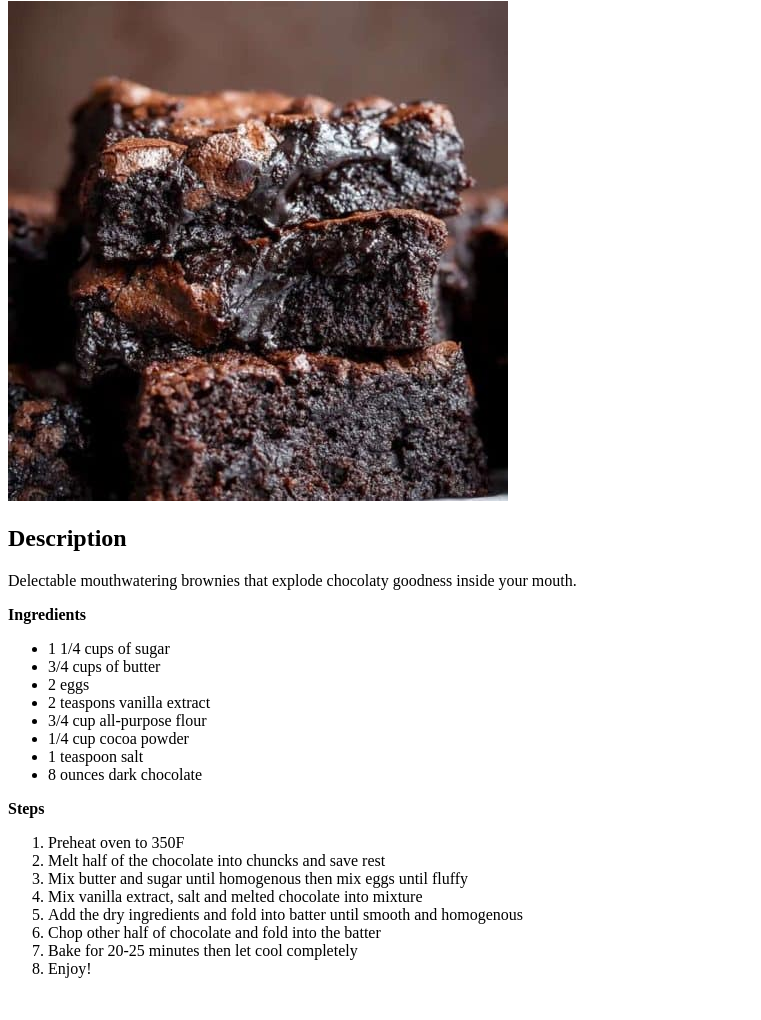
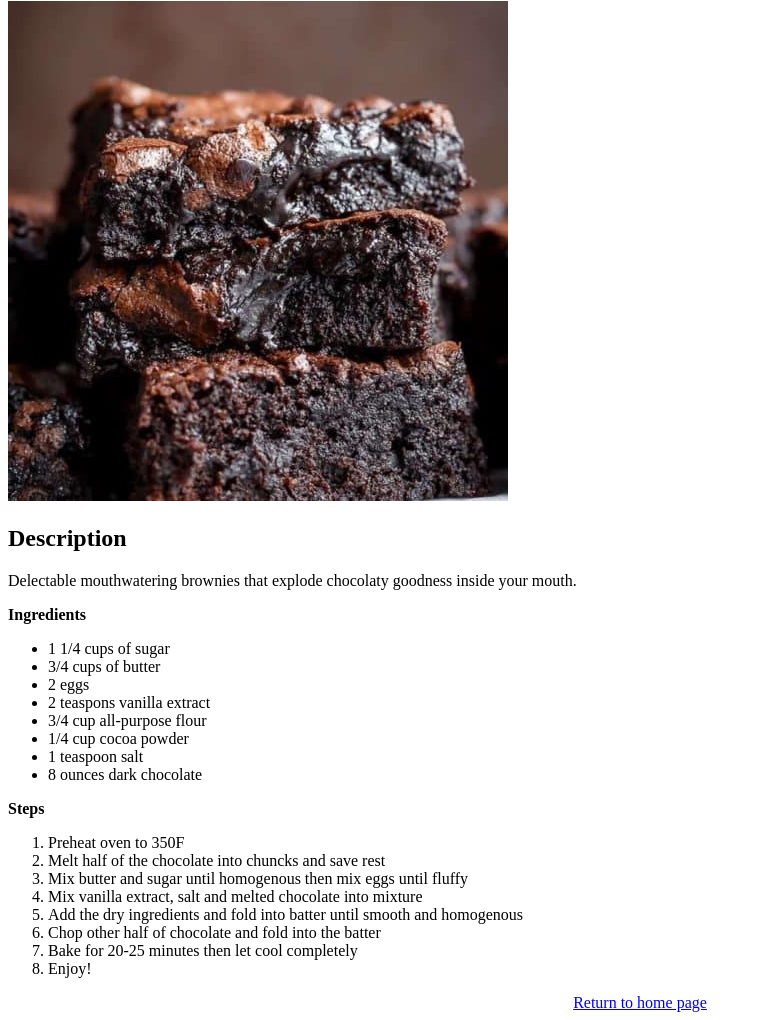
Before and after one commit to Chuy911/odin-recipes, a plain HTML site: page recipes/brownies.html in a window 1280 px wide. Shown: the part 79-1099 px from the top of the page, without its empty margins (0-761 px from the left). Before the commit the page ends 1073 px from the top, so only its background shows below. Drawn offline with Linux system fonts and the light colour scheme.

Commit message:
Add link to return to homepage on both brownie/cheesecake wepages

```diff
--- a/recipes/brownies.html
+++ b/recipes/brownies.html
@@ -36,5 +36,6 @@
         <li>Bake for 20-25 minutes then let cool completely</li>
         <li>Enjoy!</li>
     </ol>
+    <center><a href="../index.html">Return to home page</a></center>
 </body>
 </html>
```
Also changed, not shown: recipes/cheesecake.html (+2 -0 lines).
